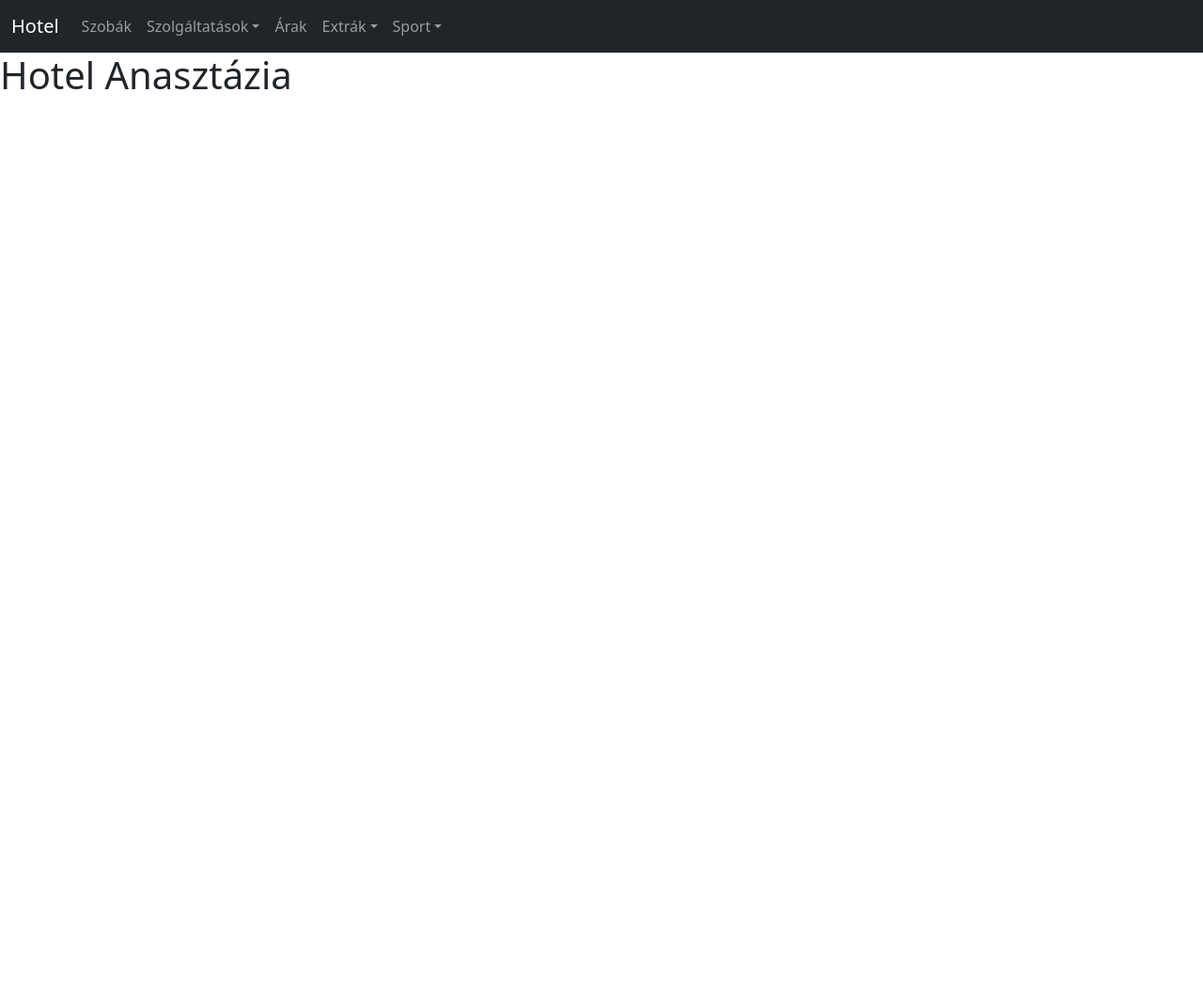
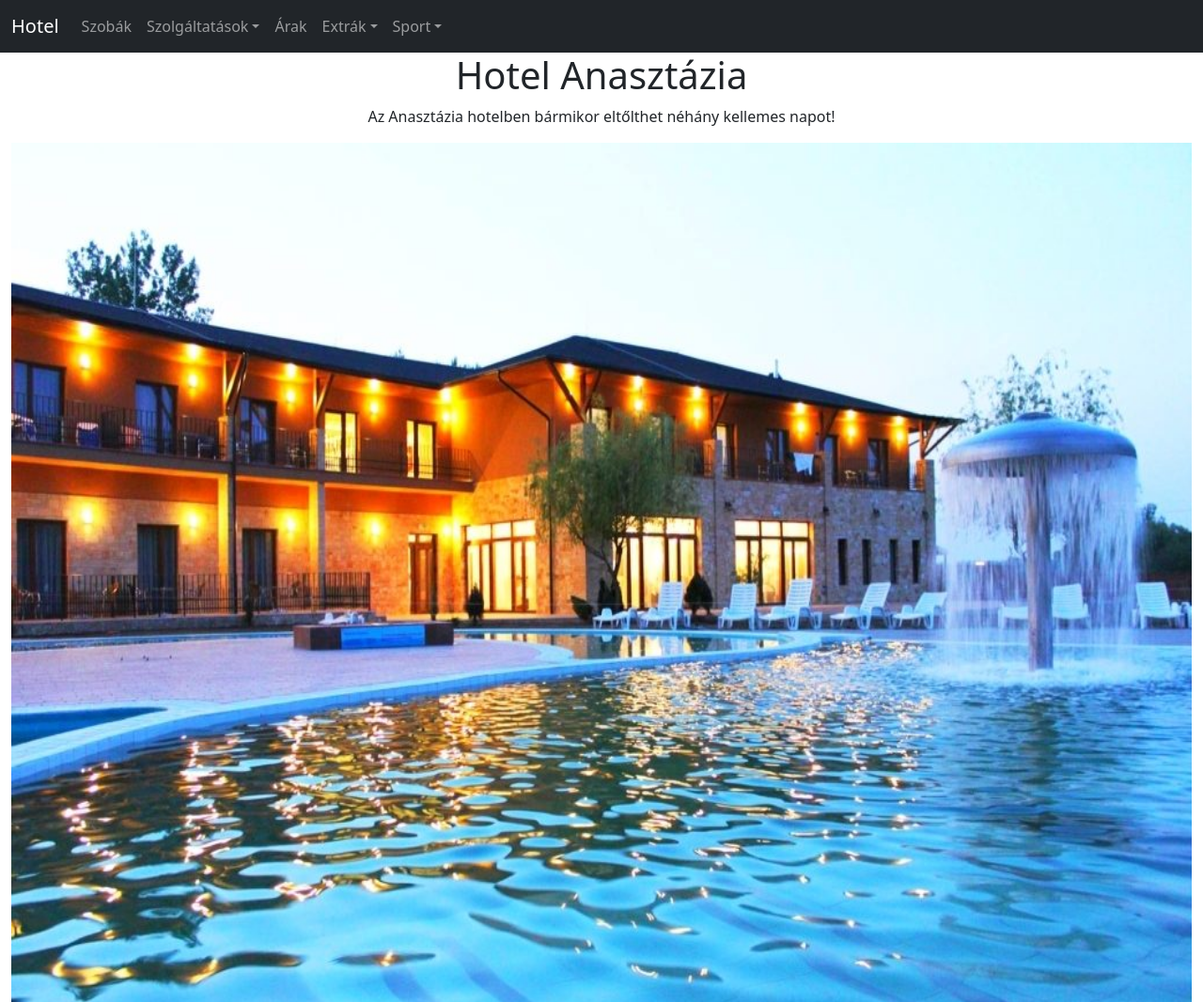
Before and after one commit to VulkaN23/szalloda, a plain HTML site: page index.html in a window 1280 px wide. Shown: the top 1067 px of the page at 94% size. Before the commit the page ends 800 px from the top, so only its background shows below. Drawn offline with Linux system fonts and the light colour scheme.

Commit message:
kep leirassal beta 1.0

```diff
--- a/css.css
+++ b/css.css
@@ -0,0 +1,3 @@
+#kulsokep {
+  height: 75vw;
+}
--- a/index.html
+++ b/index.html
@@ -78,8 +78,14 @@
       </div>
     </nav>
 
-    <h1>Hotel Anasztázia</h1>
+    <h1 class="text-center">Hotel Anasztázia</h1>
+    <div class="container-fluid">
 
+      <p class="text-center">Az Anasztázia hotelben bármikor eltőlthet néhány kellemes napot!</p>
+      <img src="kepek/kep.jpg" alt="" class="img-fluid text-center" id="kulsokep">
+
+
+    </div>
 
   </body>
 </html>
```
Also changed, not shown: kepek/kep.jpg (added).
